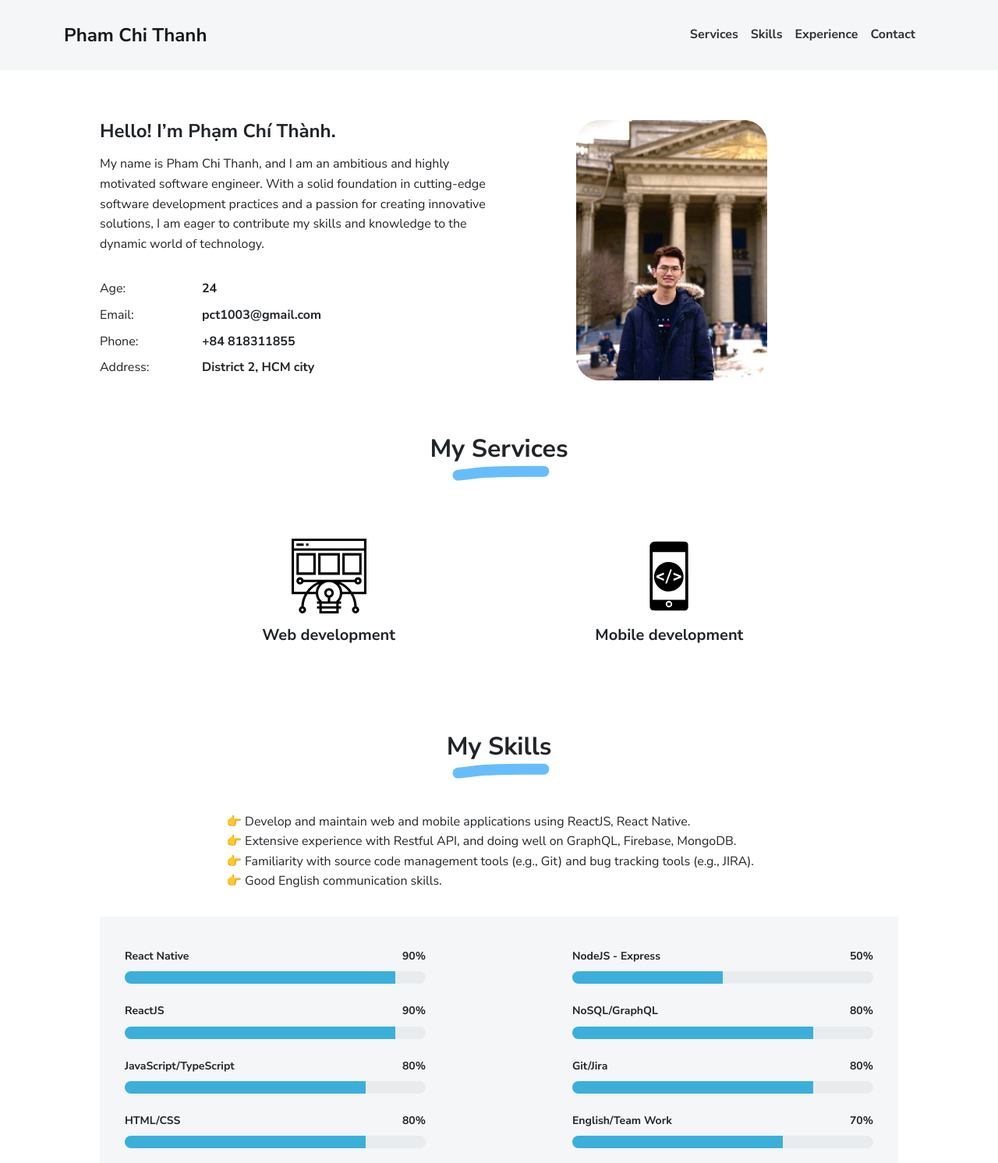
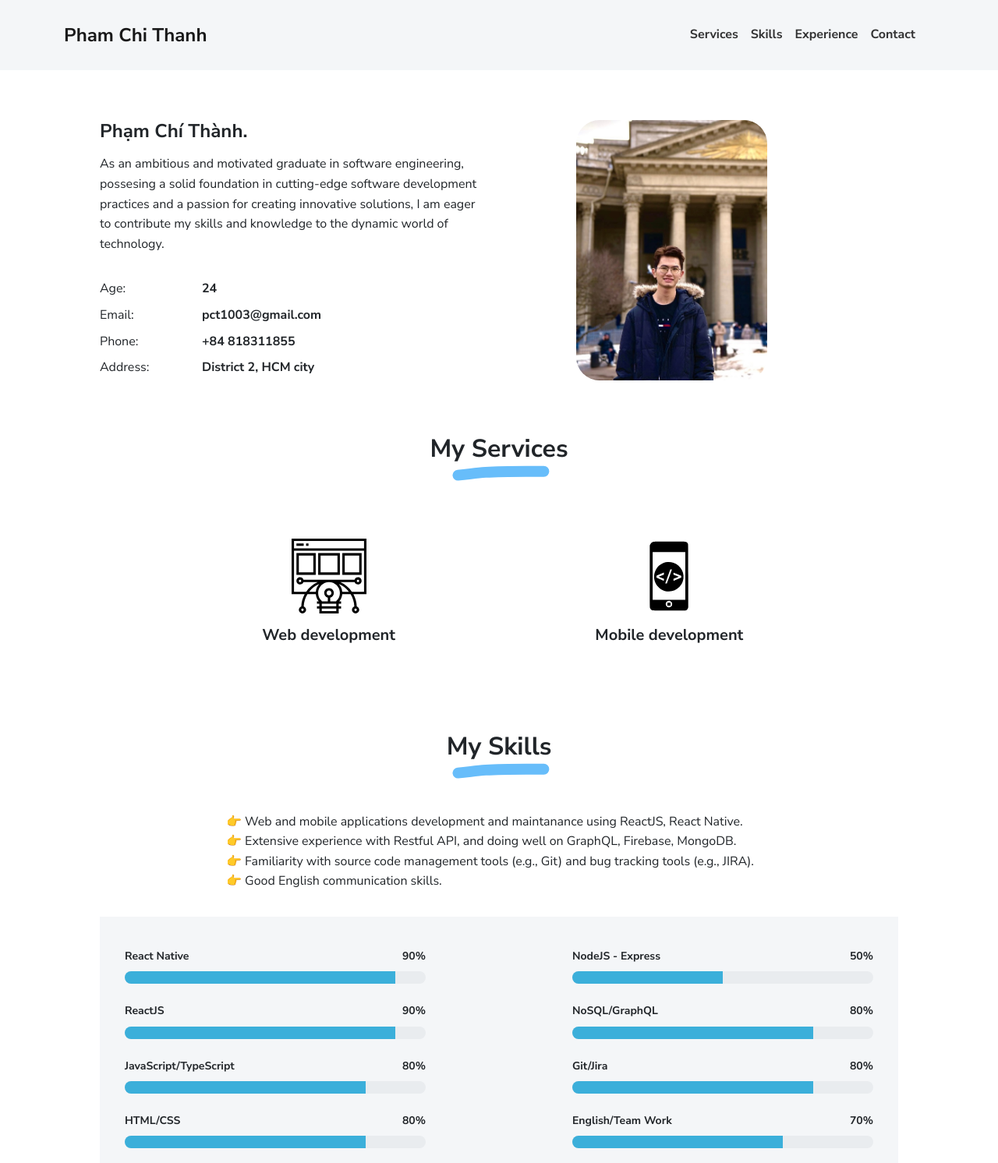
Before and after one commit to ThanhPham1003/CV-PhamChiThanh, a plain HTML site: page index.html in a window 1280 px wide. Shown: the top 1492 px of the page at 78% size. Drawn offline with Linux system fonts and the light colour scheme.

Commit message:
New Update 6/8/2023

```diff
--- a/index.html
+++ b/index.html
@@ -103,10 +103,10 @@
                         <div class="row">
                             <div class="col-md-6">
                                 <h2 class="h4 my-2">
-                                    Hello! I’m Phạm Chí Thành.
+                                    Phạm Chí Thành.
                                 </h2>
                                 <p>
-                                    My name is Pham Chi Thanh, and I am an ambitious and highly motivated software engineer. With a solid foundation in cutting-edge software development practices and a passion for creating innovative solutions, I am eager to contribute my skills and knowledge to the dynamic world of technology.
+                                    As an ambitious and motivated graduate in software engineering, possesing a solid foundation in cutting-edge software development practices and a passion for creating innovative solutions, I am eager to contribute my skills and knowledge to the dynamic world of technology.
                                 </p>
                                 <div class="row mt-3">
                                     <div class="col-sm-3">
@@ -201,7 +201,7 @@
                         </div>
                         <div >
                             <p class="mx-auto mb-3" style="max-width: 700px">
-                                👉 Develop and maintain web and mobile applications using ReactJS, React Native.
+                                👉 Web and mobile applications development and maintanance using ReactJS, React Native.
                                 <br />
                                 👉 Extensive experience with Restful API, and doing well on GraphQL, Firebase, MongoDB.
                                 <br />
@@ -412,7 +412,7 @@
                                             class="d-flex justify-content-between"
                                         >
                                             <div>
-                                                <h3 class="h6 mb-1">Study</h3>
+                                                <h3 class="h6 mb-1">Education</h3>
                                             </div>
                                             <img
                                                 src="images/services/study.svg"
```
Also changed, not shown: images/services/Hazard1.jpeg (added), 1 other file.
